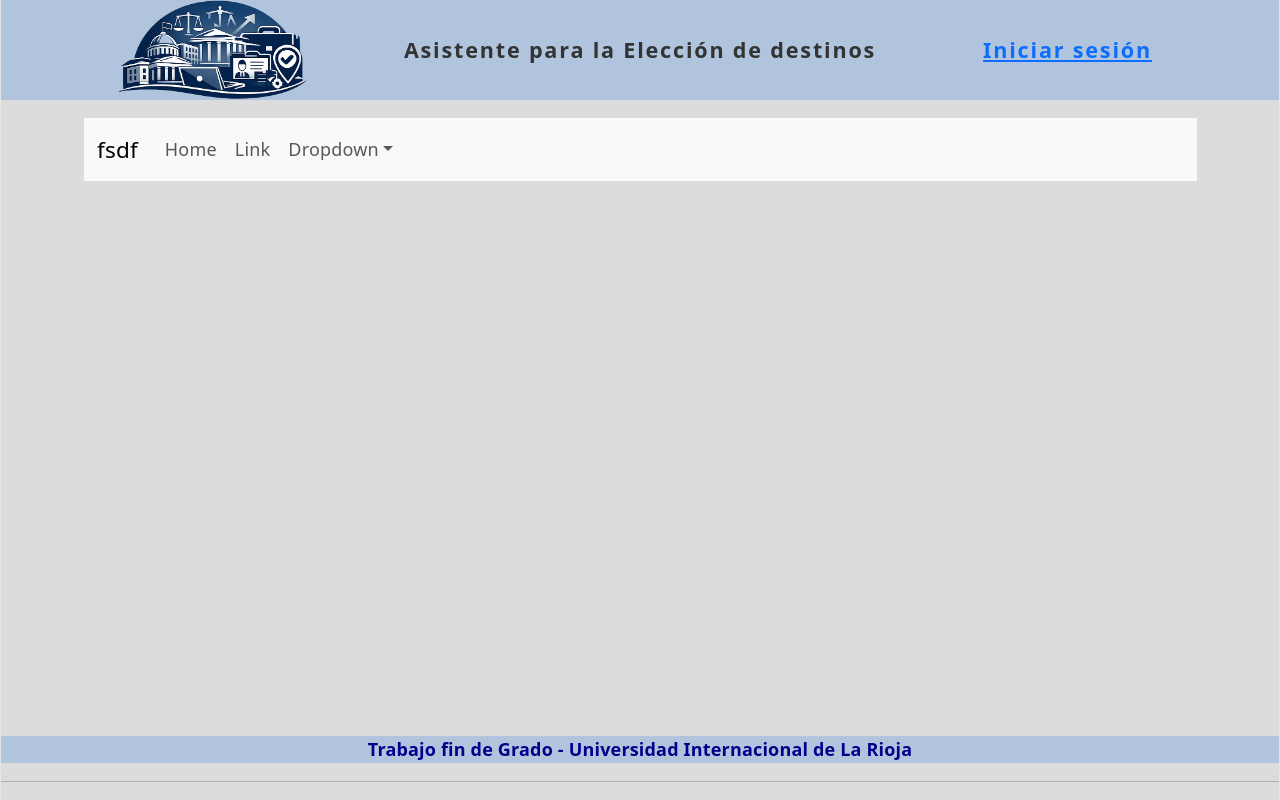
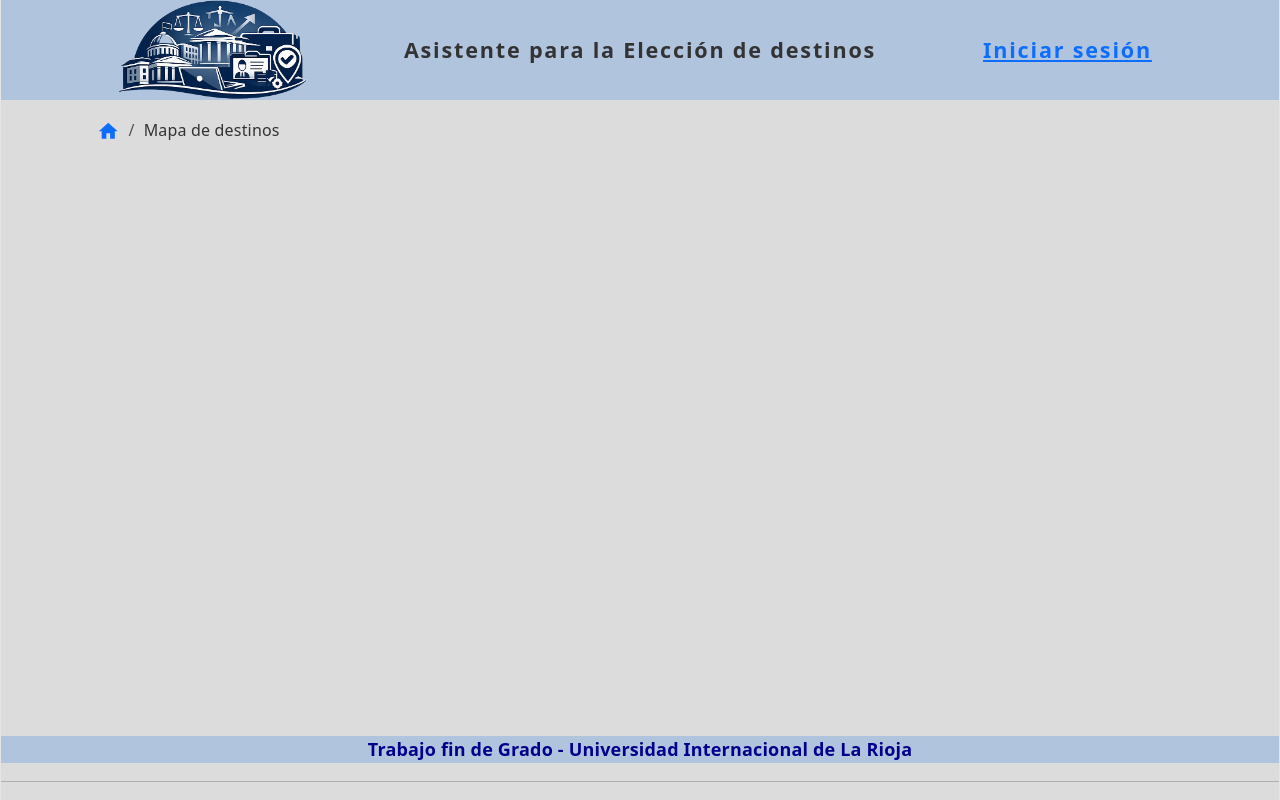
Before and after one commit to Joxetxxu/asistenteDestinos, a React (Vite) app in the folder frontend/: page /mapa in a window 1280 px wide. Built offline with nearby package versions, Linux system fonts and the light colour scheme.

Commit message:
Rastro de migas

```diff
--- a/frontend/package.json
+++ b/frontend/package.json
@@ -19,7 +19,8 @@
     "react": "^19.2.4",
     "react-bootstrap": "^2.10.10",
     "react-dom": "^19.2.4",
-    "react-router-dom": "^7.14.1"
+    "react-router-dom": "^7.14.1",
+    "zustand": "^5.0.12"
   },
   "devDependencies": {
     "@eslint/js": "^9.39.4",
--- a/frontend/src/components/RastroMigas.tsx
+++ b/frontend/src/components/RastroMigas.tsx
@@ -2,16 +2,13 @@ import HomeIcon from '@mui/icons-material/Home';
 import { Breadcrumb } from "react-bootstrap";
 import { useNavigate } from 'react-router-dom';
 import type { MigasProps } from '../ts/interfaces'
-import { useState } from 'react';
-export function RastroMigas() {
+export function RastroMigas({ titulo, nivel2 }: MigasProps) {
     let navigate = useNavigate();
     return (
         <Breadcrumb className="migas">
             <Breadcrumb.Item onClick={() => { navigate("/") }}><HomeIcon fontSize='small'></HomeIcon></Breadcrumb.Item>
-            <Breadcrumb.Item href="https://getbootstrap.com/docs/4.0/components/breadcrumb/">
-                aa
-            </Breadcrumb.Item>
-            <Breadcrumb.Item active>Data</Breadcrumb.Item>
+            {nivel2 && <Breadcrumb.Item onClick={() => { navigate("/admin") }}>Administración</Breadcrumb.Item>}
+            {titulo && <Breadcrumb.Item active>{titulo}</Breadcrumb.Item>}
         </Breadcrumb >
     );
 }
--- a/frontend/src/pages/Home.tsx
+++ b/frontend/src/pages/Home.tsx
@@ -2,14 +2,15 @@ import { AdminPanelSettings, Assignment, Map, QueryStats } from '@mui/icons-mate
 import { Card, Col, Container, Row } from "react-bootstrap";
 import { useNavigate } from 'react-router';
 import { RastroMigas } from '../components/RastroMigas';
+import { contextoStore } from '../store/store'
 export function Home() {
 
     let navigate = useNavigate();
-
+    const isLogin = contextoStore((state) => state.isLogin);
     return <Container>
         <Row>
             <Col>
-                <RastroMigas></RastroMigas>
+                <RastroMigas key="rm" titulo='' nivel2={false} />
             </Col>
         </Row>
         <Row>
@@ -58,6 +59,7 @@ export function Home() {
                     </Card.Body>
                 </Card>
 
+                {isLogin &&
                     <Card key="op4" onClick={() => { navigate("/admin") }}>
                         <Card.Body>
                             <Container>
@@ -71,7 +73,7 @@ export function Home() {
                             </Container>
                         </Card.Body>
                     </Card>
-
+                }
             </div>
         </Row >
     </Container >
--- a/frontend/src/pages/admin/Administracion.tsx
+++ b/frontend/src/pages/admin/Administracion.tsx
@@ -1,6 +1,7 @@
 import { Assignment, FormatListBulleted } from "@mui/icons-material";
 import { Card, Col, Container, Row } from "react-bootstrap";
 import { useNavigate } from "react-router-dom";
+import { RastroMigas } from "../../components/RastroMigas";
 
 export function Administracion() {
 
@@ -8,8 +9,13 @@ export function Administracion() {
 
     return (
         <>
-            <div>Administración</div>
+            {/* <div>Administración</div> */}
             <Container>
+                <Row>
+                    <Col>
+                        <RastroMigas key="rm" titulo='Administración' nivel2={false} />
+                    </Col>
+                </Row>
                 <Row>
                     <div id='cardlist' className="cardlist">
                         <Card key="op1" onClick={() => { navigate("/buscador") }}>
--- a/frontend/src/pages/asistente/Asistente.tsx
+++ b/frontend/src/pages/asistente/Asistente.tsx
@@ -1,3 +1,12 @@
+import { Col, Container, Row } from "react-bootstrap";
+import { RastroMigas } from "../../components/RastroMigas";
+
 export function Asistente() {
-    return <div>Buscador de destinos</div>
+    return <Container>
+        <Row>
+            <Col xs={12} md={6}>
+                <RastroMigas key="rm" titulo='Buscador de destinos' nivel2={false} />
+            </Col>
+        </Row>
+    </Container>
 }
--- a/frontend/src/pages/cuestionario/Rellenar.tsx
+++ b/frontend/src/pages/cuestionario/Rellenar.tsx
@@ -1,3 +1,12 @@
+import { Container, Row, Col } from "react-bootstrap";
+import { RastroMigas } from "../../components/RastroMigas";
+
 export function Rellenar() {
-    return <div>Rellenar cuestionario</div>
+    return <Container>
+        <Row>
+            <Col xs={12} md={6}>
+                <RastroMigas key="rm" titulo='Rellenar cuestionario' nivel2={false} />
+            </Col>
+        </Row>
+    </Container>
 }
--- a/frontend/src/pages/mapa/Mapa.tsx
+++ b/frontend/src/pages/mapa/Mapa.tsx
@@ -1,32 +1,12 @@
-import { Container, Nav, Navbar, NavDropdown } from "react-bootstrap";
+import { Col, Container, Row } from "react-bootstrap";
+import { RastroMigas } from "../../components/RastroMigas";
 
 export function Mapa() {
-    return <div>
-        <Navbar expand="lg" className="bg-body-tertiary">
-            <Container>
-                <Navbar.Brand href="#home">fsdf</Navbar.Brand>
-                <Navbar.Toggle aria-controls="basic-navbar-nav" />
-                <Navbar.Collapse id="basic-navbar-nav">
-                    <Nav className="me-auto">
-                        <Nav.Link href="#home">Home</Nav.Link>
-                        <Nav.Link href="#link">Link</Nav.Link>
-                        <NavDropdown title="Dropdown" id="basic-nav-dropdown">
-                            <NavDropdown.Item href="#action/3.1">Action</NavDropdown.Item>
-                            <NavDropdown.Item href="#action/3.2">
-                                Another action
-                            </NavDropdown.Item>
-                            <NavDropdown.Item href="#action/3.3">Something</NavDropdown.Item>
-                            <NavDropdown.Divider />
-                            <NavDropdown.Item href="#action/3.4">
-                                Separated link
-                            </NavDropdown.Item>
-                        </NavDropdown>
-                    </Nav>
-                </Navbar.Collapse>
-            </Container>
-        </Navbar>
-
-
-
-    </div>;
+    return <Container>
+        <Row>
+            <Col xs={12} md={6}>
+                <RastroMigas key="rm" titulo='Mapa de destinos' nivel2={false} />
+            </Col>
+        </Row>
+    </Container>
 }
--- /dev/null
+++ b/frontend/src/store/store.ts
@@ -0,0 +1,7 @@
+import { create } from 'zustand'
+import type { GlobalInfo } from '../ts/interfaces'
+export const contextoStore = create<GlobalInfo>((set) => ({
+    user: 'jose',
+    pass: 'miguel',
+    isLogin: true
+}))
```
Also changed, not shown: frontend/src/ts/interfaces.ts (+9 -3 lines), 1 other file (tests, documents, lock files or other folders). Lines whose indentation alone changed are shown as unchanged.
